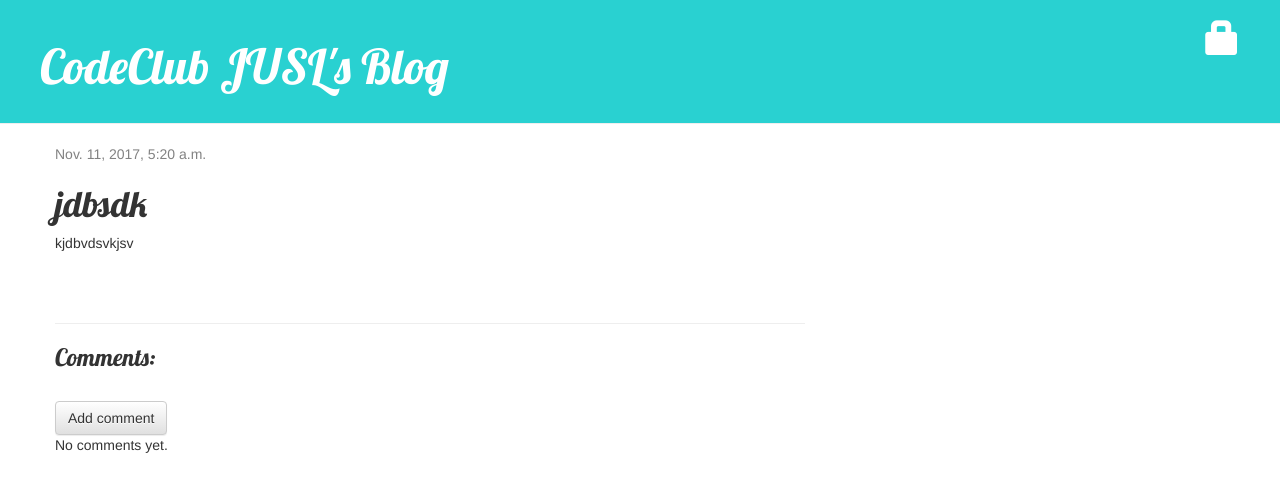
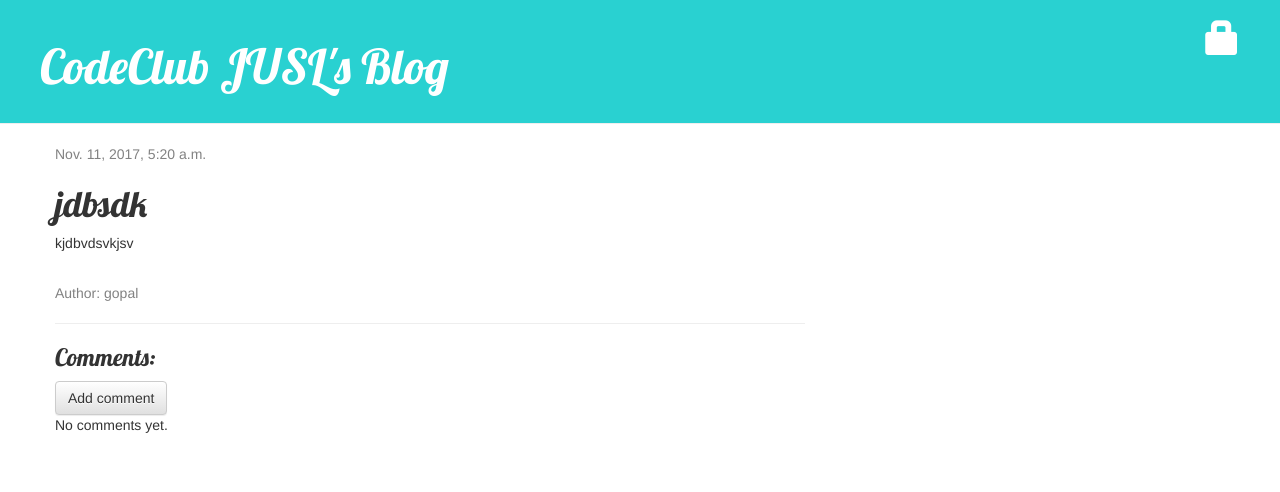
Before and after one commit to gopalgoel/blog, a Django app: page /post/1/ in a window 1280 px wide. Shown: the top 492 px of the page. Run offline with Django 3.2, Linux system fonts and the light colour scheme; data comes from the database, SQL or seed files in the repository; both versions use the stored data as it was after the commit; some libraries are stand-ins or nearby versions.

Commit message:
Add styling

```diff
--- a/blog/static/css/blog.css
+++ b/blog/static/css/blog.css
@@ -24,6 +24,7 @@ h1, h2, h3, h4 {
 
 .date {
     color: #828282;
+    margin-bottom: 10px;
 }
 
 .save {
@@ -42,7 +43,7 @@ h1, h2, h3, h4 {
 }
 
 .post {
-    margin-bottom: 70px;
+    margin-bottom: 20px;
 }
 
 .post h1 a, .post h1 a:visited {
--- a/blog/templates/blog/post_detail.html
+++ b/blog/templates/blog/post_detail.html
@@ -10,22 +10,32 @@
             <a href="{% url 'post_publish' pk=post.pk %}" class="btn btn-default">Publish</a>
         {% endif %}
         {% if user.is_authenticated %}
-            <a class="btn btn-default" title="Edit Post" href="{% url 'post_edit' pk=post.pk %}"><span class="glyphicon glyphicon-pencil" ></span></a>
-            <a class="btn btn-default" title="Delete Post" href="{% url 'post_remove' pk=post.pk %}"><span class="glyphicon glyphicon-remove"></span></a>
+            <a class="btn btn-default" title="Edit Post" href="{% url 'post_edit' pk=post.pk %}">
+                <span class="glyphicon glyphicon-pencil" ></span>
+            </a>
+            <a class="btn btn-default" title="Delete Post" href="{% url 'post_remove' pk=post.pk %}">
+                <span class="glyphicon glyphicon-remove"></span>
+            </a>
         {% endif %}
         <h1>{{ post.title }}</h1>
         <p>{{ post.text|linebreaksbr }}</p>
+        <br>
+        <div class="date">Author: {{post.author}}</div>
     </div>
     <hr>
-    <h3>Comments:</h3><br>
+    <h3>Comments:</h3>
     <a class="btn btn-default" href="{% url 'add_comment_to_post' pk=post.pk %}">Add comment</a>
     {% for comment in post.comments.all %}
         {% if user.is_authenticated or comment.approved_comment %}
         <div class = "comment">
             <div class = "date">{{comment.publish_date}}</div>
             {% if not comment.approved_comment %}
-                <a class="btn btn-default" title="Remove Comment" href="{% url 'comment_remove' pk=comment.pk %}"><span class="glyphicon glyphicon-remove "></span></a>
-                <a class="btn btn-default" title="Approve Comment" href="{% url 'comment_approve' pk=comment.pk %}"><span class="glyphicon glyphicon-ok "></span></a>
+                <a class="btn btn-default" title="Remove Comment" href="{% url 'comment_remove' pk=comment.pk %}">
+                    <span class="glyphicon glyphicon-remove "></span>
+                </a>
+                <a class="btn btn-default" title="Approve Comment" href="{% url 'comment_approve' pk=comment.pk %}">
+                    <span class="glyphicon glyphicon-ok "></span>
+                </a>
             {% endif %}
             <strong>{{comment.author}}</strong>
             <p>{{comment.text|linebreaks}}</p>
--- a/blog/templates/registration/login.html
+++ b/blog/templates/registration/login.html
@@ -9,11 +9,11 @@
     {% csrf_token %}
         <table>
         <tr>
-            <td>{{ form.username.label_tag }}</td>
+            <td>{{ form.username.label_tag }} </td>
             <td>{{ form.username }}</td>
         </tr>
         <tr>
-            <td>{{ form.password.label_tag }}</td>
+            <td>{{ form.password.label_tag }} </td>
             <td>{{ form.password }}</td>
         </tr>
     </table>
```
Also changed, not shown: blog/templates/blog/add_comment_to_post.html (+10 -1 lines), blog/templates/blog/post_list.html (+4 -3 lines), db.sqlite3, 1 other file.
